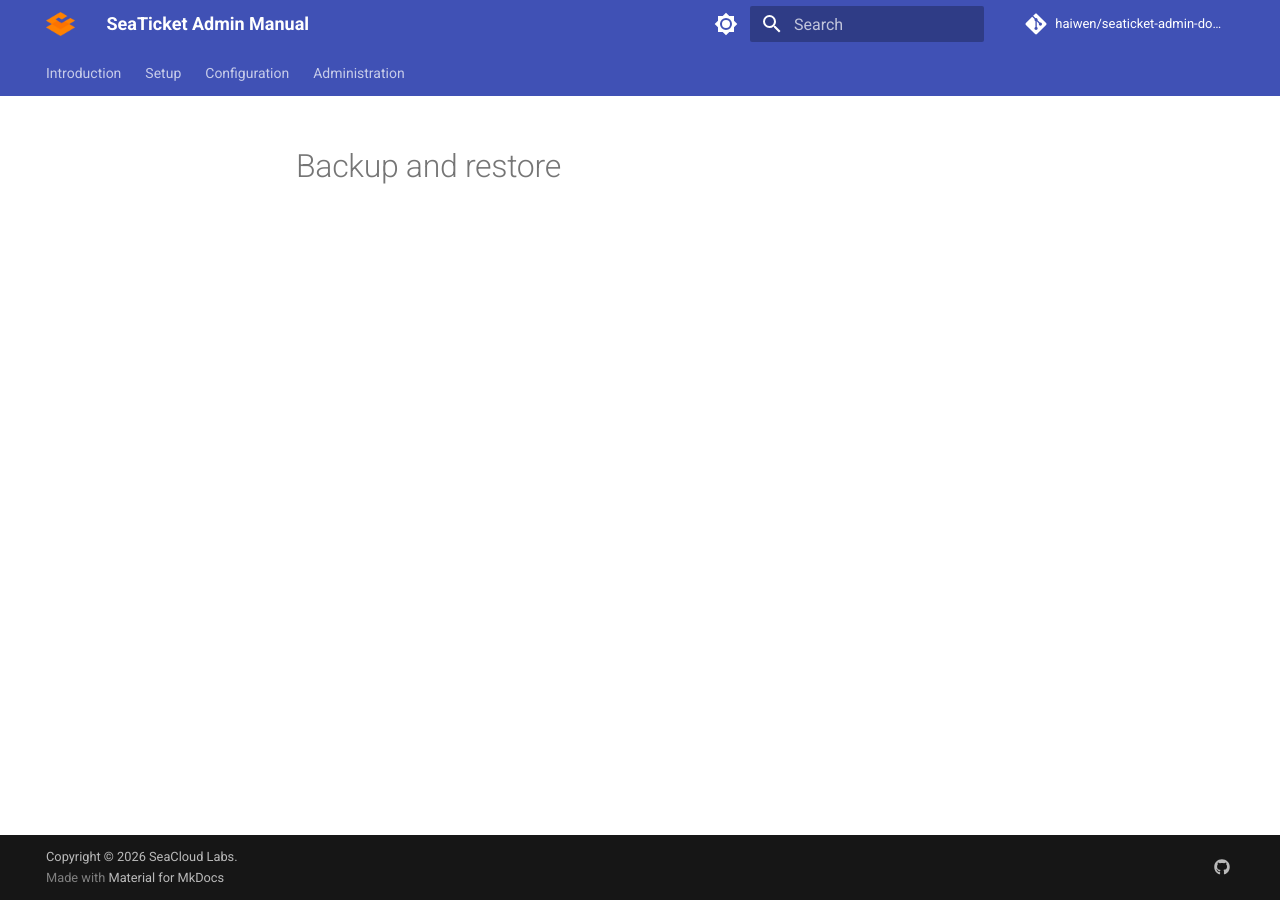
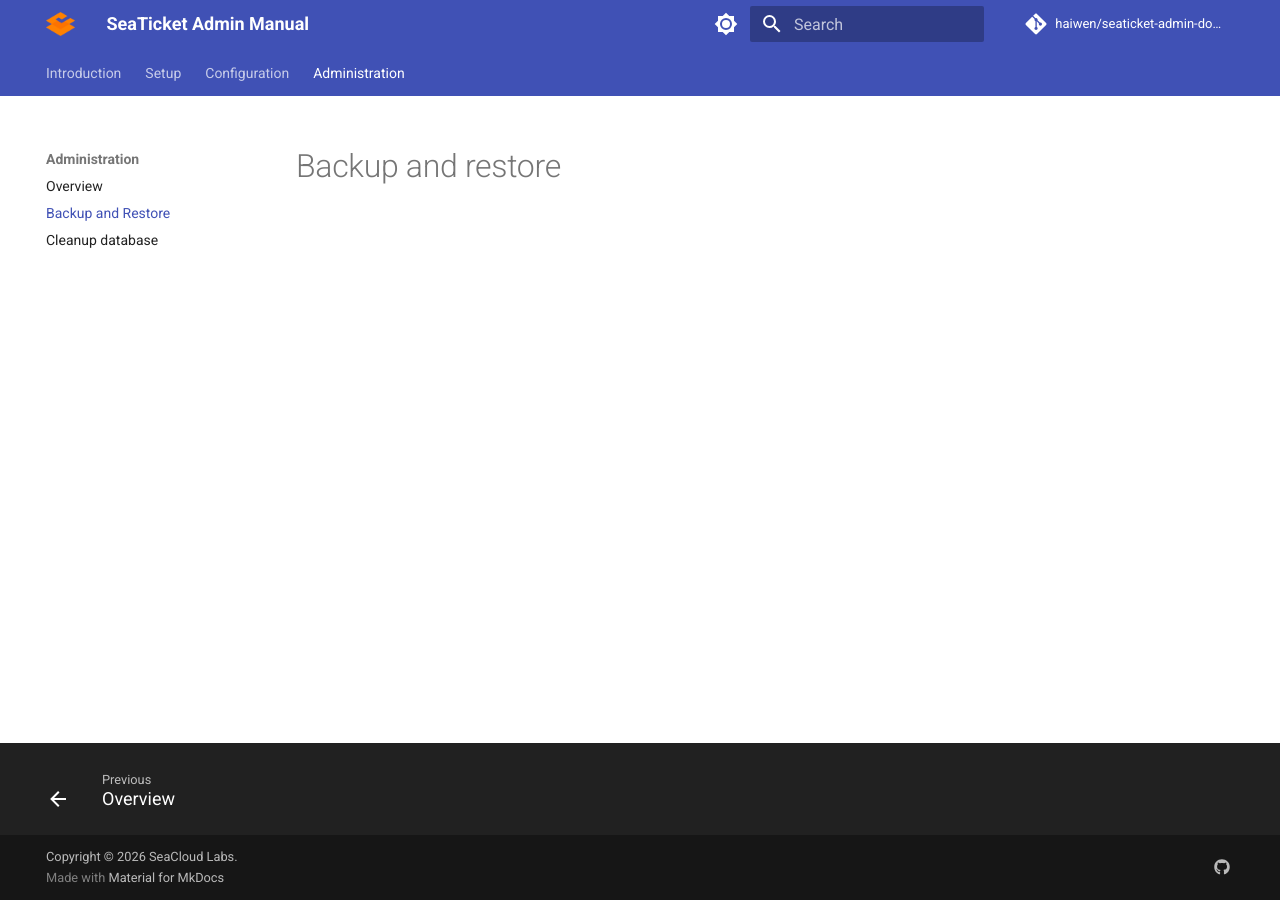
Before and after one commit to haiwen/seaticket-admin-docs, an MkDocs documentation site: the page built from manual/administration/backup_restore.md, in a window 1280 px wide. Built offline with MkDocs 1.6.1 and Material for MkDocs 9.7.7, drawn with Linux system fonts in a browser that asks for light colours; comment, search, counter and statistics services are not loaded; the version menu is left out.

Commit message:
Add description of administration

```diff
--- a/mkdocs.yml
+++ b/mkdocs.yml
@@ -91,5 +91,6 @@ nav:
   - Configuration:
     - Environment Variables: configuration/environment_variables.md
   - Administration:
-    - Backup and Restore: administration/backup_and_restore.md
+    - Overview: administration/overview.md
+    - Backup and Restore: administration/backup_restore.md
     - Cleanup database: administration/cleanup_database.md
```
Also changed, not shown: manual/administration/overview.md (added, +7 -0 lines).
